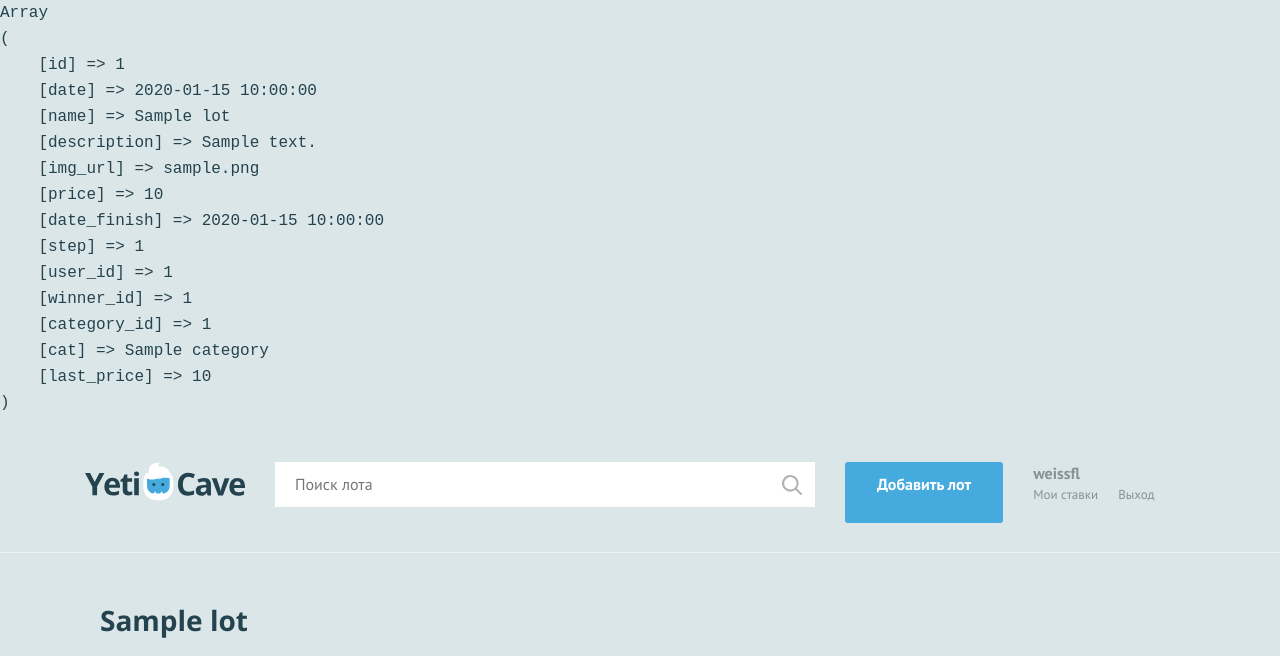
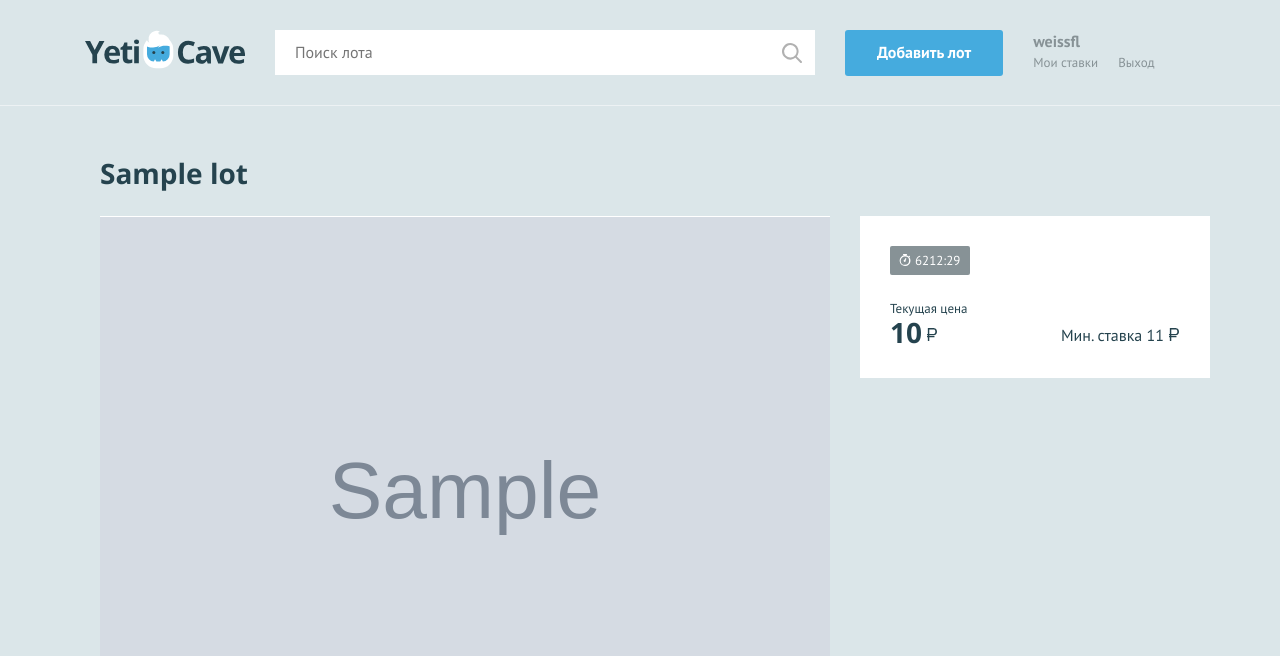
Before and after one commit to weissfl/350209-yeticave-9, a PHP site: page /lot.php?id=1 in a window 1280 px wide. Shown: the top 656 px of the page. Run offline with PHP 8.4, Linux system fonts and the light colour scheme; tables that the repository leaves empty hold one stand-in row (values such as "Sample post").

Commit message:
Дополнил запрос в функции получения свежих лотов

```diff
--- a/functions.php
+++ b/functions.php
@@ -62,7 +62,7 @@ function getCategories(): array
 //Получает 6 последних лотов
 function getFreshLots(): array
 {
-    $sql = "SELECT l.id, l.name, l.price AS start_price, l.img_url, MAX(b.price), c.NAME AS cat FROM lots AS l
+    $sql = "SELECT l.id, l.name, l.price AS start_price, l.img_url, MAX(b.price) AS last_price, c.NAME AS cat, l.date, l.date_finish FROM lots AS l
     LEFT JOIN bets AS b ON l.id = b.lot_id
     LEFT JOIN categories AS c ON l.category_id = c.id
     WHERE NOW() < l.date_finish AND l.winner_id IS NULL
--- a/lot.php
+++ b/lot.php
@@ -1,9 +1,5 @@
 <?php
 require('functions.php');
-
-echo '<pre>';
-print_r(getPage($_GET['id']));
-echo '</pre>';
 
 $categories = getCategories();
 $lot = getPage($_GET['id']);
```
